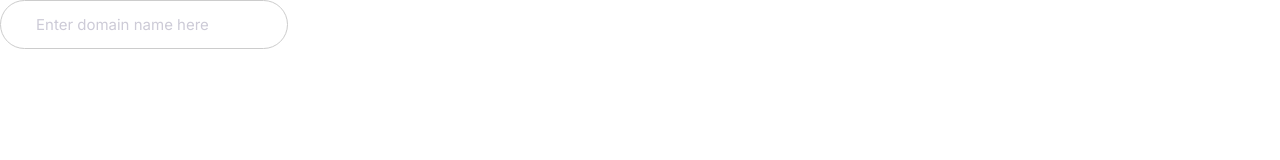
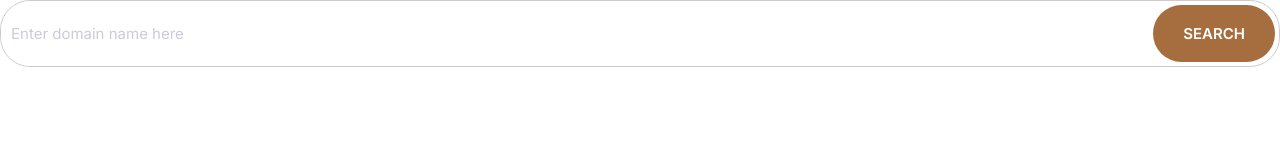
Before and after one commit to vsniranjan/appify, a plain HTML site: page index.html in a window 1280 px wide. Drawn offline with Linux system fonts and the light colour scheme.

Commit message:
Created input-group component

```diff
--- a/css/styles.css
+++ b/css/styles.css
@@ -4,6 +4,8 @@
     --color-accent: #a66e3e;
     --color-headings: #1e2c22;
     --color-body: #535f4f;
+    --color-border: #ccc;
+    --border-radius: 30px
 
 }
 
@@ -241,8 +243,8 @@ a {
 /* Input */
 
 .input {
-    border-radius: 30px;
-    border: 1px solid #ccc;
+    border-radius: var(--border-radius);
+    border: 1px solid var(--color-border);
     color: var(--color-headings);
     font-size: 2rem;
     outline: 0;
@@ -258,3 +260,19 @@ a {
         font-size: 1.5rem;
     }
 }
+
+.input-group {
+    border: 1px solid var(--color-border);
+    border-radius: var(--border-radius);
+    display: flex;
+}
+
+.input-group .input {
+    border: 0;
+    flex-grow: 1;
+    padding: 1.5rem 1rem;
+}
+
+.input-group .btn {
+    margin:4px
+}
--- a/index.html
+++ b/index.html
@@ -13,6 +13,9 @@
     <link rel="stylesheet" href="css/styles.css" />
   </head>
   <body>
-    <input type="text" class="input" placeholder="Enter domain name here" />
+    <div class="input-group">
+      <input type="text" class="input" placeholder="Enter domain name here" />
+      <button class="btn btn--accent">Search</button>
+    </div>
   </body>
 </html>
```
